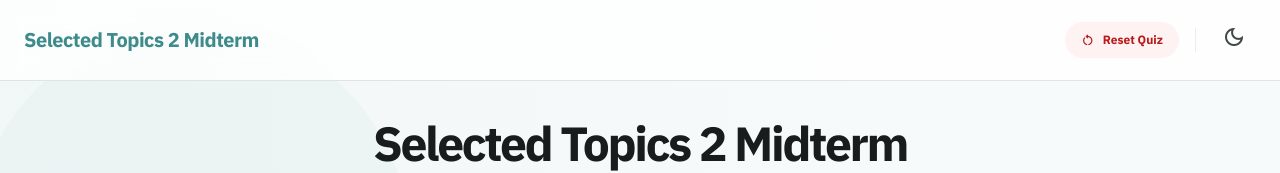
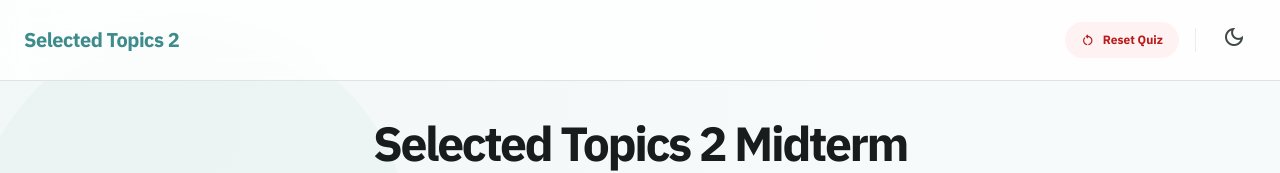
Before and after one commit to OnlineQuizes/Selected-Topics-2-Midterm, a plain HTML site: page index.html in a window 1280 px wide. Shown: the top 173 px of the page. Drawn offline with nearby package versions, Linux system fonts and the light colour scheme.

Commit message:
Update index.html

```diff
--- a/index.html
+++ b/index.html
@@ -330,7 +330,7 @@
     <div
       class="max-w-7xl mx-auto px-4 md:px-6 py-3 md:py-0 md:h-20 flex flex-col md:flex-row justify-between items-center gap-2 md:gap-0 relative">
       <div class="flex items-center justify-between w-full md:w-auto">
-        <span class="text-lg md:text-xl font-bold text-primary dark:text-p font-headline tracking-tight">Selected Topics 2 Midterm</span>
+        <span class="text-lg md:text-xl font-bold text-primary dark:text-p font-headline tracking-tight">Selected Topics 2</span>
         <div class="flex items-center gap-2 md:hidden">
           <button onclick="resetQuiz()"
             class="flex items-center gap-1.5 px-3 py-1.5 bg-red-50 dark:bg-red-900/20 text-error rounded-full text-xs font-bold btn-press">
```
